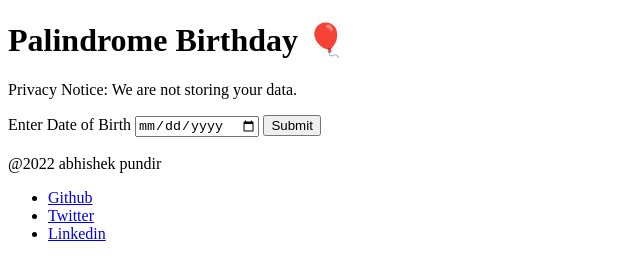
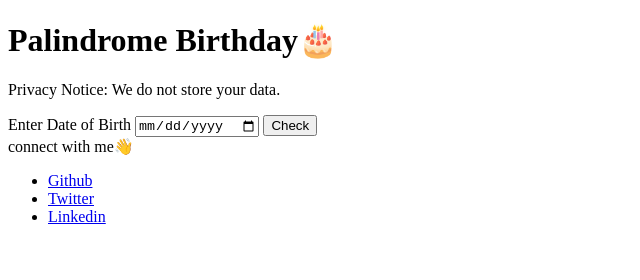
Before and after one commit to iAbhishekPundir/mark13-Palindrome-Birthday, a plain HTML site: page index.html in a window 1280 px wide. Shown: the whole page, without its empty margins (0-640 px from the left). Drawn offline with Linux system fonts and the light colour scheme.

Commit message:
Update index.html

```diff
--- a/index.html
+++ b/index.html
@@ -10,17 +10,16 @@
 <body>
     <div class="content">
 
-        <h1>Palindrome Birthday 🎈</h1>
-        <p class="notice">Privacy Notice: We are not storing your data.</p>
+        <h1>Palindrome Birthday🎂</h1>
+        <p class="notice">Privacy Notice: We do not store your data.</p>
         <label for="dob-input" class="bday">Enter Date of Birth</label>
         <input id="dob-input" type="date" />
-        <button id="submit-btn">Submit</button>
+        <button id="submit-btn">Check</button>
         <div id="output"></div>
-        <img id="output-img"></img>
     </div>
 
     <footer class="footer">
-        <div class="footer-header">@2022 abhishek pundir</div>
+        <div class="footer-header">connect with me👋</div>
         <ul class="social-links list-non-bullet">
             <li class="list-item-inline">
                 <a class="link" href="https://github.com/iAbhishekPundir">
```
